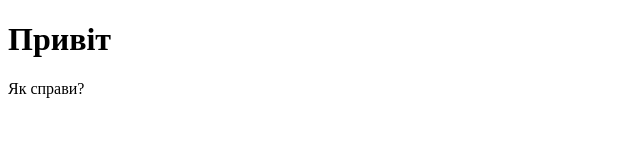
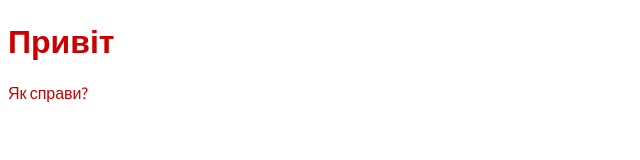
Before and after one commit to MawaNaum/Project-Demo, a plain HTML site: page index.html in a window 1280 px wide. Shown: the whole page, without its empty margins (0-640 px from the left). Drawn offline with Linux system fonts and the light colour scheme.

Commit message:
Добавлены шрифты

```diff
--- a/index.html
+++ b/index.html
@@ -4,6 +4,10 @@
     <meta charset="UTF-8">
     <meta http-equiv="X-UA-Compatible" content="IE=edge">
     <meta name="viewport" content="width=device-width, initial-scale=1.0">
+    <link rel="stylesheet" href="styles/styles.css">
+    <link rel="preconnect" href="https://fonts.googleapis.com">
+    <link rel="preconnect" href="https://fonts.gstatic.com" crossorigin>
+    <link href="https://fonts.googleapis.com/css2?family=Lato:wght@100;400&display=swap" rel="stylesheet">
     <title>Document</title>
 </head>
 <body>
--- /dev/null
+++ b/styles/styles.css
@@ -0,0 +1,5 @@
+body {
+    font-family: 'Lato', sans-serif;
+    background-color: #FFFFFF;
+    color: #cc0000;
+}
```
